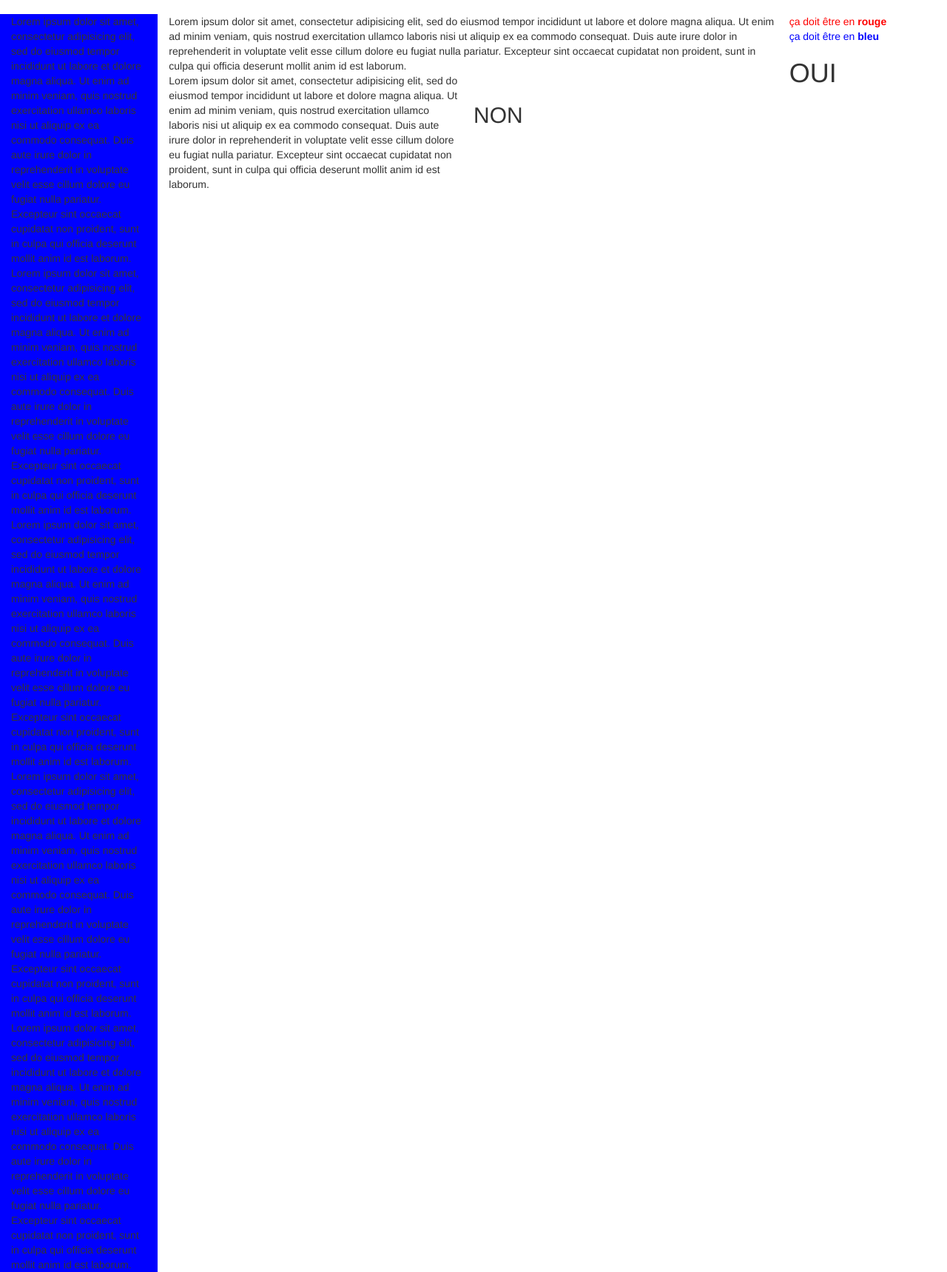
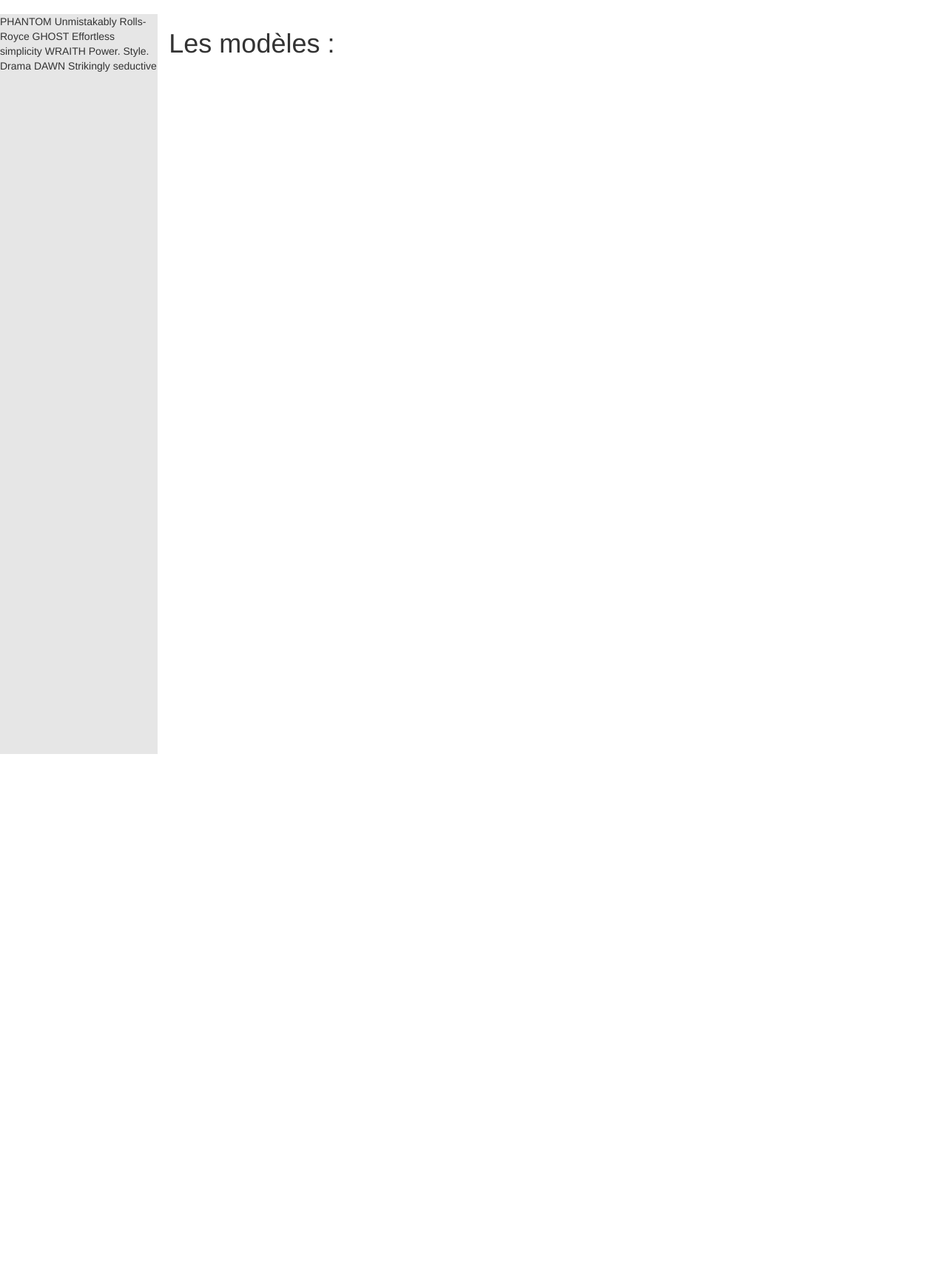
Before and after one commit to Waets/A2_PREPRO_RANDON_SAVIGNY, a PHP site: page /montre.php in a window 1280 px wide. Shown: the part 51-1770 px from the top of the page at 74% size. After the commit the page ends 1070 px from the top, so only its background shows below. Run offline with PHP 8.4, Linux system fonts and the light colour scheme.

Commit message:
Basement of the site

```diff
--- a/css/style.css
+++ b/css/style.css
@@ -1,3 +1,7 @@
+#oui {
+  color: blue;
+}
+
 .ouioui {
   color: red !important;
 }
@@ -7,5 +11,8 @@
 }
 
 .col-md-2 {
-  background-color: blue;
+  background-color: #E6E6E6;
+  height: 1000px;
+  padding: 0;
+  margin: 0;
 }
--- a/css/style.scss
+++ b/css/style.scss
@@ -1,11 +1,9 @@
-.ouioui {
-	color: red !important;
+.col-md-2 {
+
+	background-color:#E6E6E6;
+	height: 1000px;
+	padding: 0;
+	margin: 0;
 }
 
-.nonnon{
-	color: blue;
-}
-
-.col-md-2 {
-	background-color: blue;
-}
+@import "compass/css3";
--- a/index.php
+++ b/index.php
@@ -7,6 +7,6 @@ include"header.php"
 <!DOCTYPE html>
 <html>
 <body>
-<p class="oui"> AhAh</p>
+
 </body>
 </html>
--- a/montre.php
+++ b/montre.php
@@ -4,64 +4,20 @@ include"header.php"
 
 ?>
 <section class="col-md-2">
-	Lorem ipsum dolor sit amet, consectetur adipisicing elit, sed do eiusmod
-	tempor incididunt ut labore et dolore magna aliqua. Ut enim ad minim veniam,
-	quis nostrud exercitation ullamco laboris nisi ut aliquip ex ea commodo
-	consequat. Duis aute irure dolor in reprehenderit in voluptate velit esse
-	cillum dolore eu fugiat nulla pariatur. Excepteur sint occaecat cupidatat non
-	proident, sunt in culpa qui officia deserunt mollit anim id est laborum.
-		Lorem ipsum dolor sit amet, consectetur adipisicing elit, sed do eiusmod
-	tempor incididunt ut labore et dolore magna aliqua. Ut enim ad minim veniam,
-	quis nostrud exercitation ullamco laboris nisi ut aliquip ex ea commodo
-	consequat. Duis aute irure dolor in reprehenderit in voluptate velit esse
-	cillum dolore eu fugiat nulla pariatur. Excepteur sint occaecat cupidatat non
-	proident, sunt in culpa qui officia deserunt mollit anim id est laborum.
-		Lorem ipsum dolor sit amet, consectetur adipisicing elit, sed do eiusmod
-	tempor incididunt ut labore et dolore magna aliqua. Ut enim ad minim veniam,
-	quis nostrud exercitation ullamco laboris nisi ut aliquip ex ea commodo
-	consequat. Duis aute irure dolor in reprehenderit in voluptate velit esse
-	cillum dolore eu fugiat nulla pariatur. Excepteur sint occaecat cupidatat non
-	proident, sunt in culpa qui officia deserunt mollit anim id est laborum.
-		Lorem ipsum dolor sit amet, consectetur adipisicing elit, sed do eiusmod
-	tempor incididunt ut labore et dolore magna aliqua. Ut enim ad minim veniam,
-	quis nostrud exercitation ullamco laboris nisi ut aliquip ex ea commodo
-	consequat. Duis aute irure dolor in reprehenderit in voluptate velit esse
-	cillum dolore eu fugiat nulla pariatur. Excepteur sint occaecat cupidatat non
-	proident, sunt in culpa qui officia deserunt mollit anim id est laborum.
-		Lorem ipsum dolor sit amet, consectetur adipisicing elit, sed do eiusmod
-	tempor incididunt ut labore et dolore magna aliqua. Ut enim ad minim veniam,
-	quis nostrud exercitation ullamco laboris nisi ut aliquip ex ea commodo
-	consequat. Duis aute irure dolor in reprehenderit in voluptate velit esse
-	cillum dolore eu fugiat nulla pariatur. Excepteur sint occaecat cupidatat non
-	proident, sunt in culpa qui officia deserunt mollit anim id est laborum.
+
+PHANTOM Unmistakably Rolls-Royce
+
+GHOST Effortless simplicity
+
+WRAITH Power. Style. Drama
+
+DAWN Strikingly seductive
+
 
 </section>
 
 
 <section class="col-xs-12 col-sm-6 col-md-8">
-	Lorem ipsum dolor sit amet, consectetur adipisicing elit, sed do eiusmod
-	tempor incididunt ut labore et dolore magna aliqua. Ut enim ad minim veniam,
-	quis nostrud exercitation ullamco laboris nisi ut aliquip ex ea commodo
-	consequat. Duis aute irure dolor in reprehenderit in voluptate velit esse
-	cillum dolore eu fugiat nulla pariatur. Excepteur sint occaecat cupidatat non
-	proident, sunt in culpa qui officia deserunt mollit anim id est laborum.
+	<h1>Les modèles :
+	</h1>
 </section>
-
-<section class="col-xs-6 col-xs-offset-3 col-sm-4 col-sm-offset-0">
-	Lorem ipsum dolor sit amet, consectetur adipisicing elit, sed do eiusmod
-	tempor incididunt ut labore et dolore magna aliqua. Ut enim ad minim veniam,
-	quis nostrud exercitation ullamco laboris nisi ut aliquip ex ea commodo
-	consequat. Duis aute irure dolor in reprehenderit in voluptate velit esse
-	cillum dolore eu fugiat nulla pariatur. Excepteur sint occaecat cupidatat non
-	proident, sunt in culpa qui officia deserunt mollit anim id est laborum.
-</section>
-<section class="ouioui">
-	ça doit être en <strong>rouge</strong>
-</section>
-<section class="nonnon">
-	ça doit être en <strong>bleu</strong>
-</section>
-
-<h1>OUI</h1>
-
-<h2>NON</h2>
```
Also changed, not shown: 1 other file.
